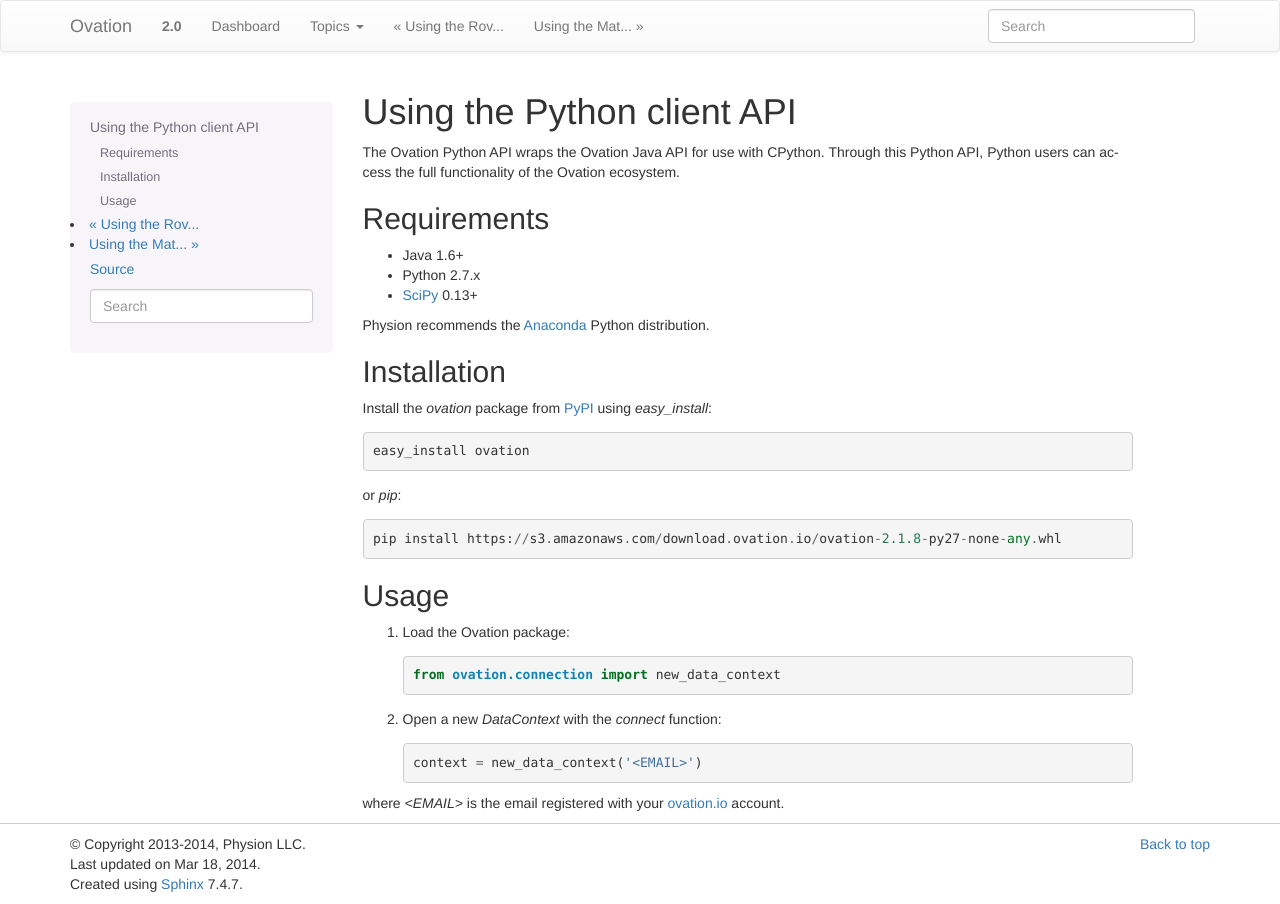
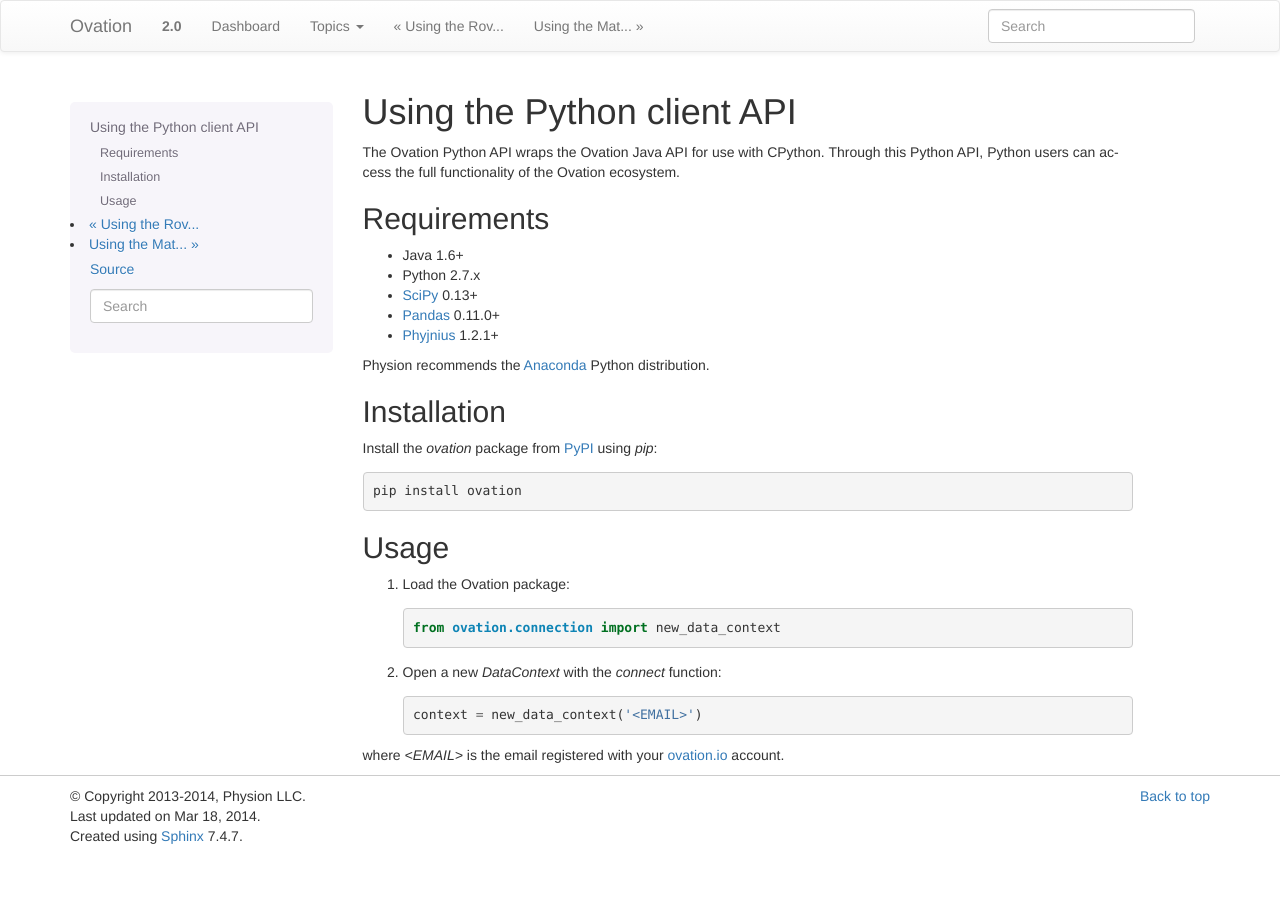
Before and after one commit to physion/ovation-docs, a Sphinx documentation site: the page built from source/using_ovation_python.rst, in a window 1280 px wide. Built offline with Sphinx 7.4.7, drawn with Linux system fonts in a browser that asks for light colours; pages that are not in the unit, such as notebooks, are missing from menus.

Commit message:
Update python installation
We only need a pip install now.

```diff
--- a/source/using_ovation_python.rst
+++ b/source/using_ovation_python.rst
@@ -10,6 +10,8 @@
 * Java 1.6+
 * Python 2.7.x
 * `SciPy <http://scipy.org>`_ 0.13+
+* `Pandas <http://pandas.pydata.org>`_ 0.11.0+
+* `Phyjnius <https://pypi.python.org/pypi/phyjnius>`_ 1.2.1+
 
 Physion recommends the `Anaconda <https://store.continuum.io/cshop/anaconda/>`_ Python distribution.
 
@@ -17,13 +19,10 @@
 Installation
 ============
 
-Install the `ovation` package from `PyPI <http://pypi.python.org>`_ using `easy_install`::
+Install the `ovation` package from `PyPI <http://pypi.python.org>`_ using `pip`::
 
-	easy_install ovation
+	pip install ovation
 
-or `pip`::
-
-    pip install https://s3.amazonaws.com/download.ovation.io/ovation-2.1.8-py27-none-any.whl
 
 Usage
 =====
```
